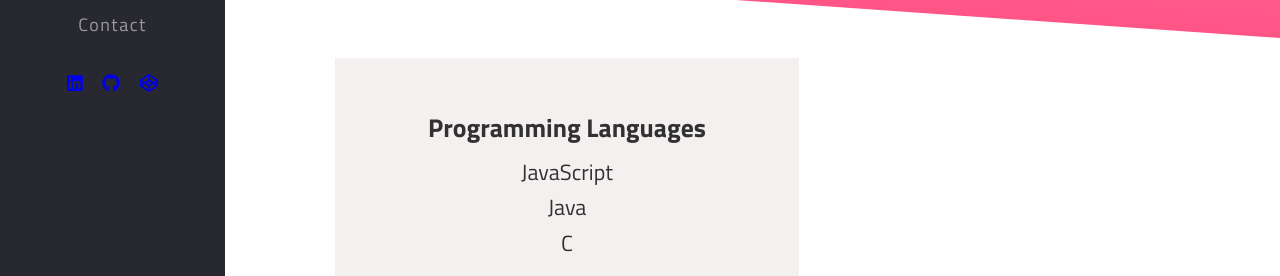
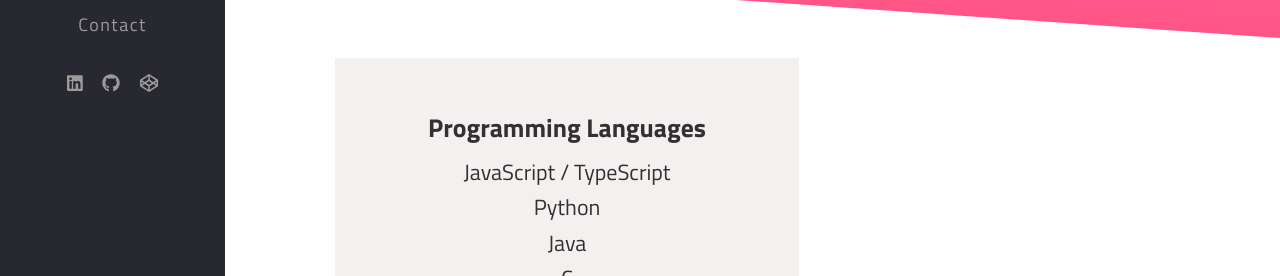
Before and after one commit to florxgomez/flor-page, a React (Create React App) app: page /skills in a window 1280 px wide. Shown: the part 212-488 px from the top of the page. Built offline with nearby package versions, Linux system fonts and the light colour scheme.

Commit message:
changes styles and skills

```diff
--- a/src/components/header/Header.css
+++ b/src/components/header/Header.css
@@ -44,7 +44,7 @@
   padding: 10px;
   font-size: 18px;
   display: block;
-  font-family: "Titillium Web";
+  font-family: 'Titillium Web';
   letter-spacing: 1.5px;
 }
 
@@ -79,7 +79,9 @@
 .social-item a {
   padding: 0;
   font-size: 18px;
-  font-family: "Titillium Web";
+  font-family: 'Titillium Web';
+  color: #9b9b9b;
+  cursor: pointer;
 }
 
 .social-item a:visited:hover {
@@ -123,7 +125,7 @@ input {
     font-size: 22px;
     display: block;
     text-transform: uppercase;
-    font-family: "Titillium Web";
+    font-family: 'Titillium Web';
     color: #e1e1e1;
     line-height: 0.1;
     position: relative;
--- a/src/pages/skills.js
+++ b/src/pages/skills.js
@@ -13,7 +13,8 @@ const skills = () => (
           <div class="box">
             <h3>Programming Languages</h3>
             <ul>
-              <li>JavaScript</li>
+              <li>JavaScript / TypeScript</li>
+              <li>Python</li>
               <li>Java</li>
               <li>C</li>
             </ul>
```
